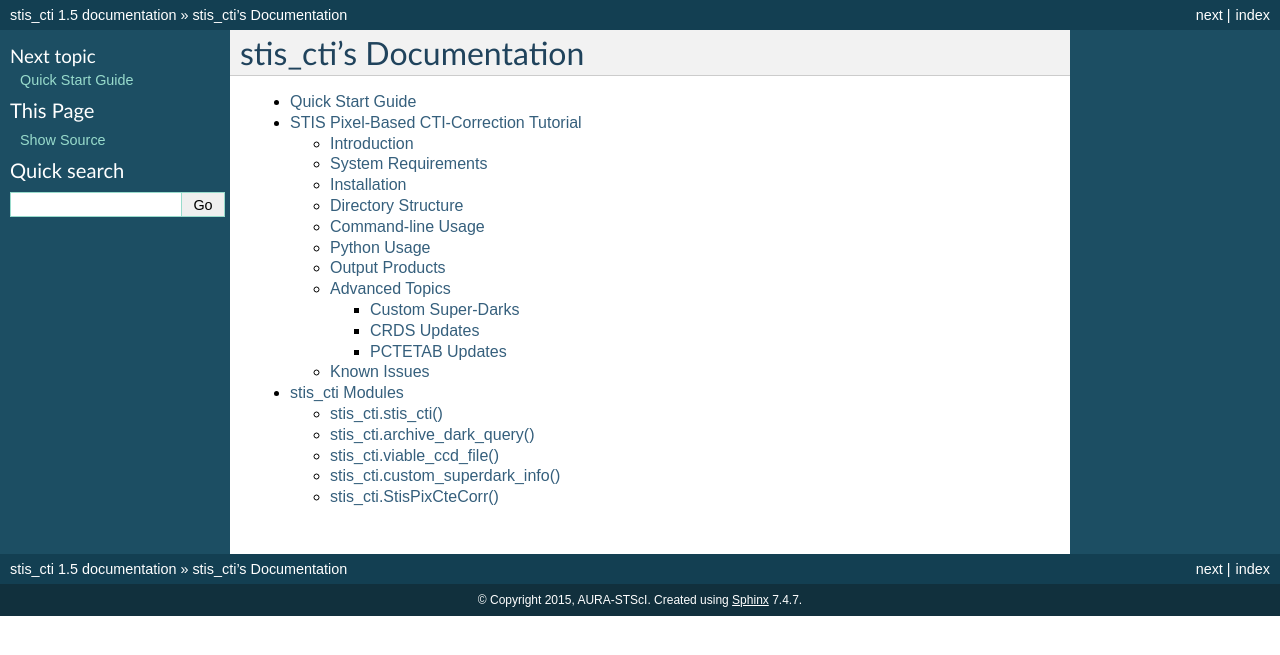
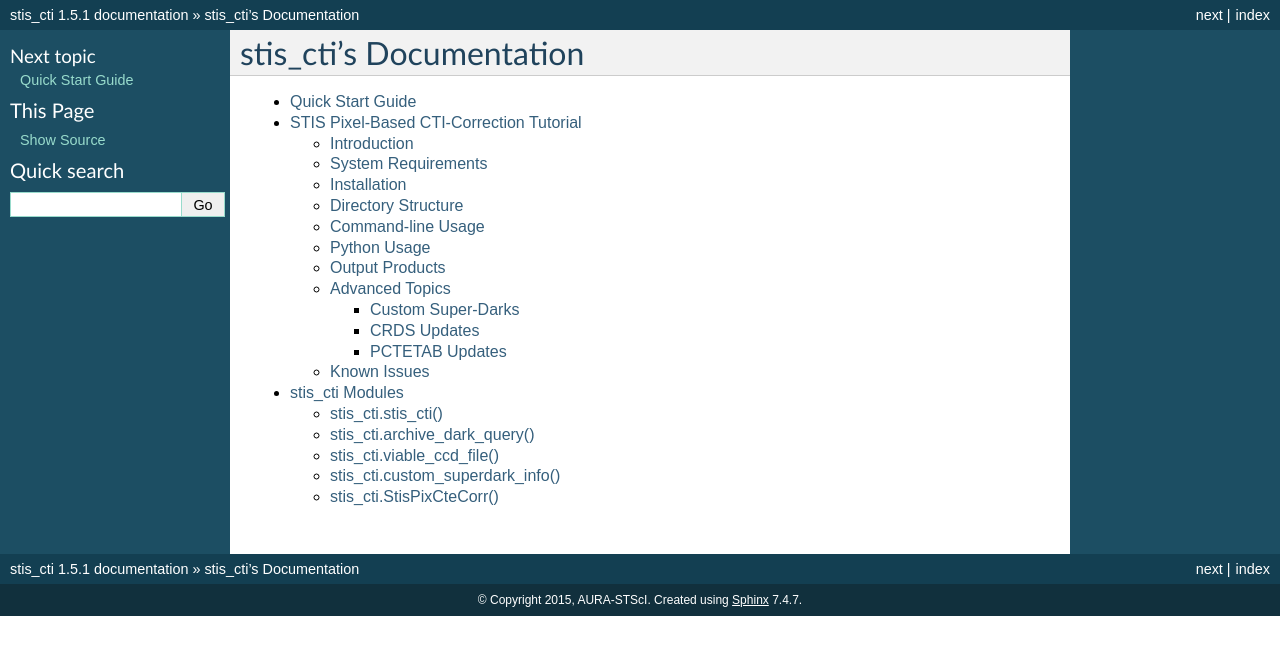
Before and after one commit to spacetelescope/stis_cti, a Sphinx documentation site: the page built from doc/index.rst, in a window 1280 px wide. Shown: the top 655 px of the page. Built offline with Sphinx 7.4.7, drawn with Linux system fonts in a browser that asks for light colours.

Commit message:
v1.5.1: Bumped version to update PyPI page links and text upon publication.

```diff
--- a/README.rst
+++ b/README.rst
@@ -28,3 +28,5 @@ Other utilities:
 See documentation at https://stis-cti.readthedocs.io
 
 Project page:  http://www.stsci.edu/hst/instrumentation/stis/data-analysis-and-software-tools/pixel-based-cti
+
+Code repository:  https://github.com/spacetelescope/stis_cti
--- a/doc/conf.py
+++ b/doc/conf.py
@@ -56,9 +56,9 @@ copyright = '2015, AURA-STScI'
 # built documents.
 #
 # The short X.Y version.
-version = '1.5'
+version = '1.5.1'
 # The full version, including alpha/beta/rc tags.
-release = '1.5'
+release = '1.5.1'
 
 # The language for content autogenerated by Sphinx. Refer to documentation
 # for a list of supported languages.
--- a/doc/readme.rst
+++ b/doc/readme.rst
@@ -150,7 +150,7 @@ The Archive status may be checked at http://archive.stsci.edu/help/archive_statu
     --ignore_missing  process data even with an incomplete set of dark FLTs
     -v VERBOSE_LEVEL  verbosity ({0,1,2}; default=1)
 
-  Written by Sean Lockwood; v1.5
+  Written by Sean Lockwood; v1.5.1
 
 The script is designed to run the pixel-based correction in parallel on the component
 darks, and in parallel on the science files.  The maximum number of processes may be
--- a/setup.py
+++ b/setup.py
@@ -21,7 +21,7 @@ setup(
         'Help Desk': 'https://hsthelp.stsci.edu',
         'Source Code': 'https://github.com/spacetelescope/stis_cti',
         'Issues': 'https://github.com/spacetelescope/stis_cti/issues',}
-    version = '1.5',
+    version = '1.5.1',
     description = 'Pixel-based CTI-correction for HST/STIS CCD data',
     long_description = long_description,
     author = 'Sean Lockwood, Phil Hodge, Pey Lian Lim, W.J. Hack, J. Anderson, Matt Davis',
```
Also changed, not shown: 1 other file.
